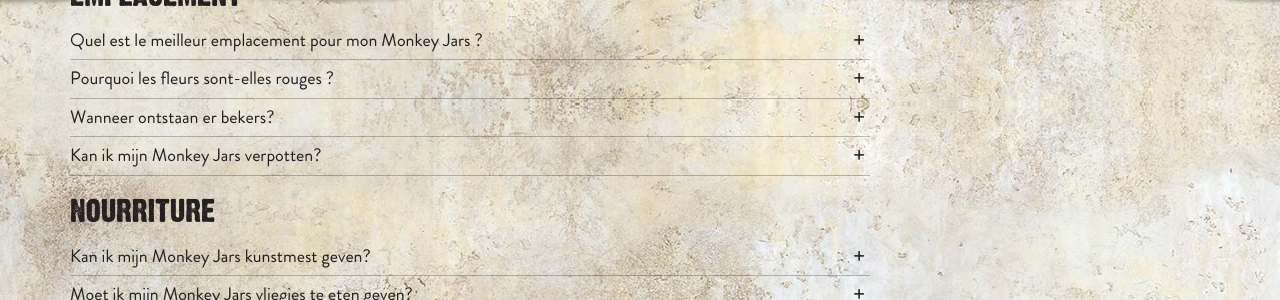
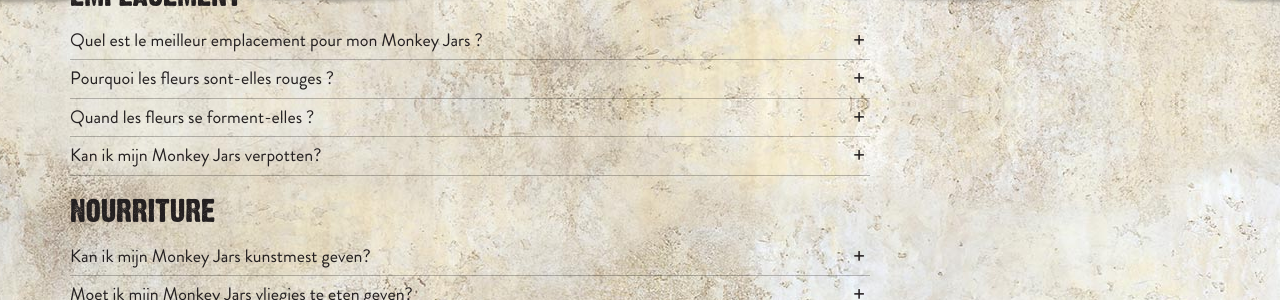
Before and after one commit to jhvanderschee/monkeyjars_fr, a Jekyll site: the page built from informations/index.md, in a window 1280 px wide and 900 px high, scrolled down 679 px. Shown: the part 156-456 px from the top of the window. Built offline with Jekyll 4.4.1, drawn with Linux system fonts in a browser that asks for light colours; some of the changed lines change nothing that is shown.

Commit message:
Updated 'informations/index.md' via CloudCannon

```diff
--- a/informations/index.md
+++ b/informations/index.md
@@ -75,11 +75,12 @@
     content: >-
       La plante est un vrai Casanova. La couleur rouge de ses fleurs attire les
       insectes. Plus ses fleurs ont une couleur vive, plus elle a faim !
-  - title: Wanneer ontstaan er bekers?
+  - title: Quand les fleurs se forment-elles ?
     content: >-
-      Ik ben een summer dude; in de wintermaanden groei ik langzaam, maar in de
-      zomer groeien mijn bladeren een stuk sneller en ontstaan er ook nieuwe
-      bekers. De bekers zijn een verlengde van mijn blad.
+      La plante adore l’été ; pendant les mois d’hiver, elle pousse lentement,
+      mais en été ses feuilles se développent plus rapidement et de nouvelles
+      fleurs apparaissent également. Les fleurs sont un prolongement de la
+      feuille.
   - title: Kan ik mijn Monkey Jars verpotten?
     content: >-
       Ik heb een hekel aan verhuizen. Ik hoop dan ook dat je mij lekker in mijn
```
